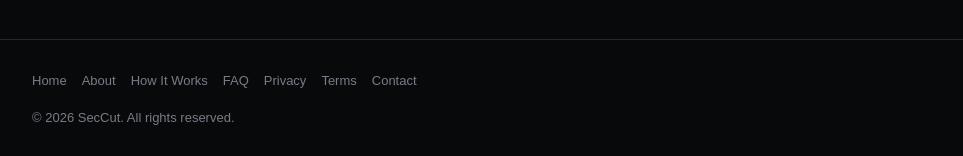
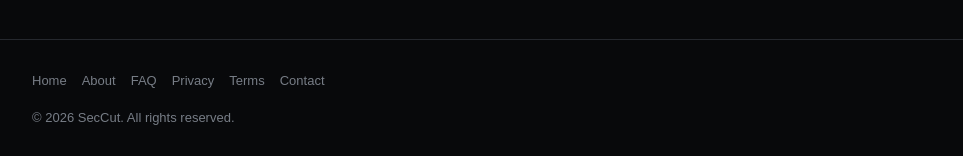
Before and after one commit to itsmeriyaz697-cell/sec-cut, a website: page public/faq.html in a window 1280 px wide. Shown: the part 1057-1213 px from the top of the page, without its empty margins (158-1121 px from the left). Drawn offline with Linux system fonts and the light colour scheme.

Commit message:
Remove 'How It Works' link from FAQ page

```diff
--- a/public/faq.html
+++ b/public/faq.html
@@ -141,7 +141,7 @@
     <div class="links">
       <a href="/">Home</a>
       <a href="/about.html">About</a>
-      <a href="/how-to-split-video.html">How It Works</a>
+
       <a href="/faq.html">FAQ</a>
       <a href="/privacy.html">Privacy</a>
       <a href="/terms.html">Terms</a>
```
